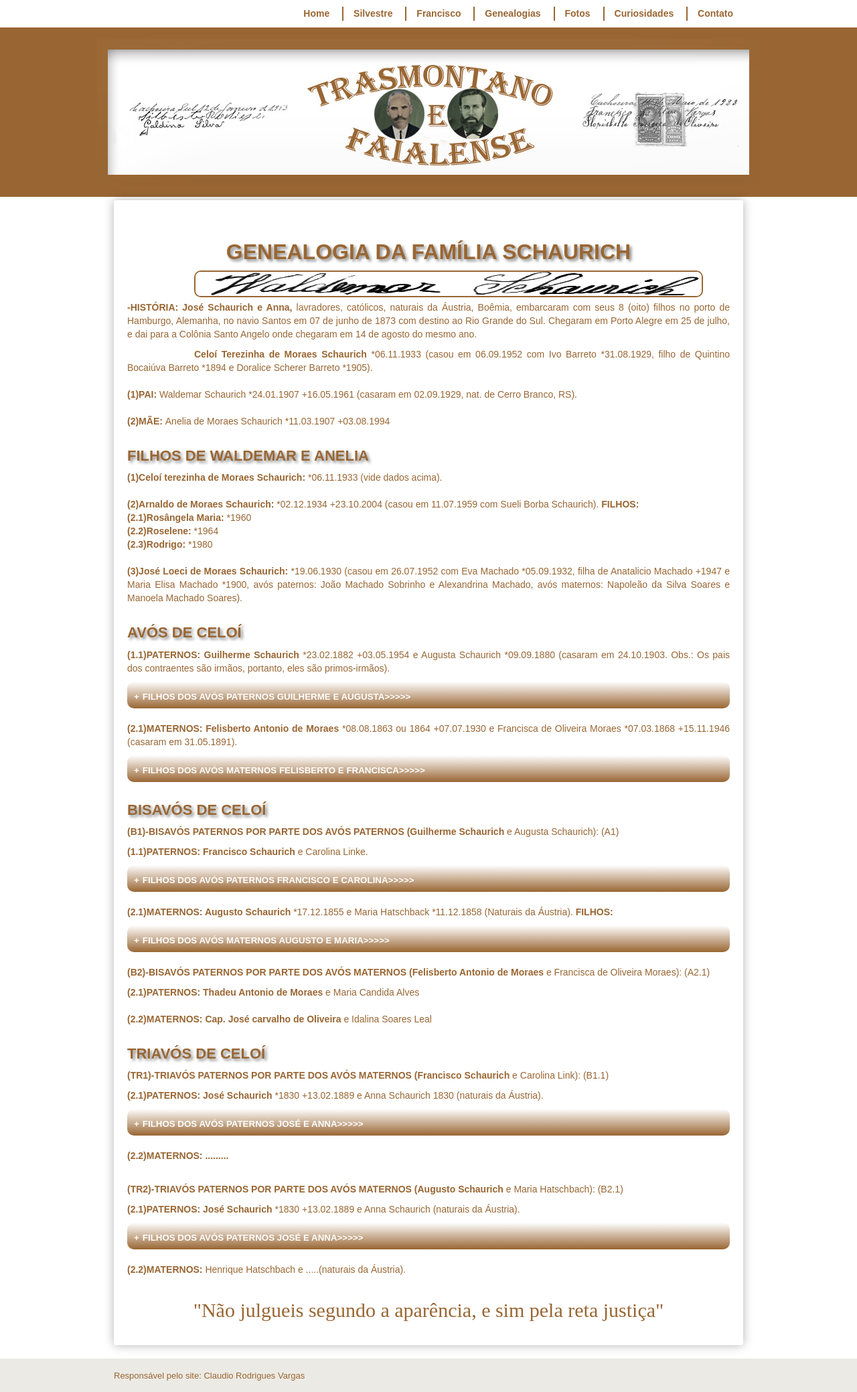
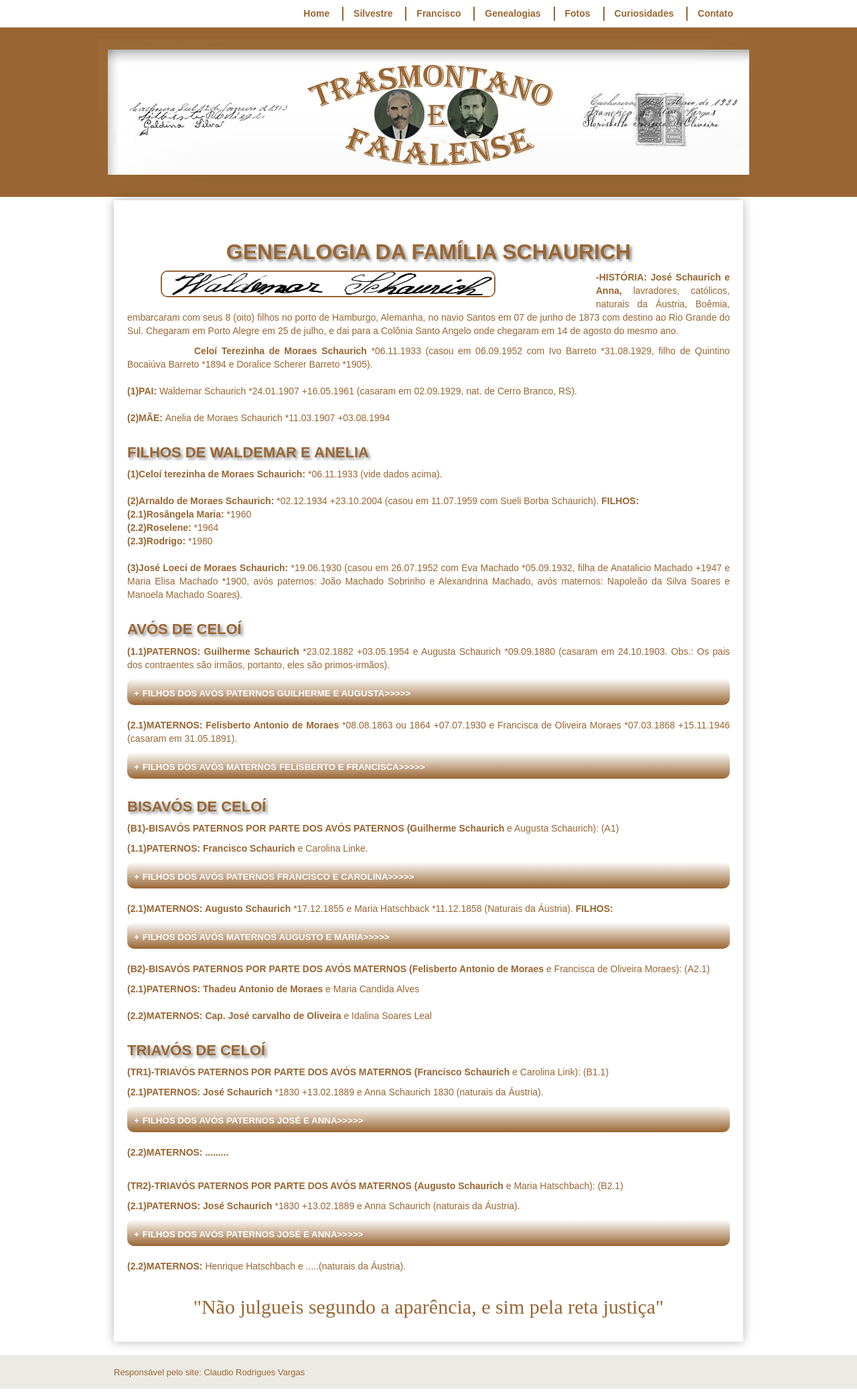
Before and after one commit to claudiovargas1955/claudiovargas1955.github.io, a Jekyll site: the page built from _pages/familia-schaurich.html, in a window 1280 px wide. Shown: the whole page at 67% size. Built offline with Jekyll 4.4.1, drawn with Linux system fonts in a browser that asks for light colours; some web fonts are replaced.

Commit message:
Update familia-schaurich.html

```diff
--- a/_pages/familia-schaurich.html
+++ b/_pages/familia-schaurich.html
@@ -32,8 +32,8 @@
       margin-left: 5px;
       }
 
-  .esq1{margin-right:100px;
-        margin-left:100px;
+  .esq1{margin-right:150px;
+        margin-left:50px;
         margin-bottom:5px;
         border:#996633 solid 2px;
         border-radius:10px;
@@ -95,7 +95,7 @@
 </style>
 
 <h1>GENEALOGIA DA FAMÍLIA SCHAURICH</h1>
-<img class="esq1" style="float:left"; src="/images/waldemar s.jpg" width="760px" height="40px" align="center" title="Assinatura Waldemar Schaurich";/>
+<img class="esq1" style="float:left"; src="/images/waldemar s.jpg" width="500px" height="40px" align="center" title="Assinatura Waldemar Schaurich";/>
 <p><b>-HISTÓRIA:  José Schaurich e Anna,</b> lavradores, católicos, naturais da Áustria, Boêmia, embarcaram com seus 8 (oito) filhos no
 porto de Hamburgo, Alemanha, no navio Santos em 07 de junho de 1873 com destino ao Rio Grande do Sul. Chegaram em Porto Alegre em 25 de
 julho, e dai para a Colônia Santo Angelo onde chegaram em 14 de agosto do mesmo ano.<br>
```
